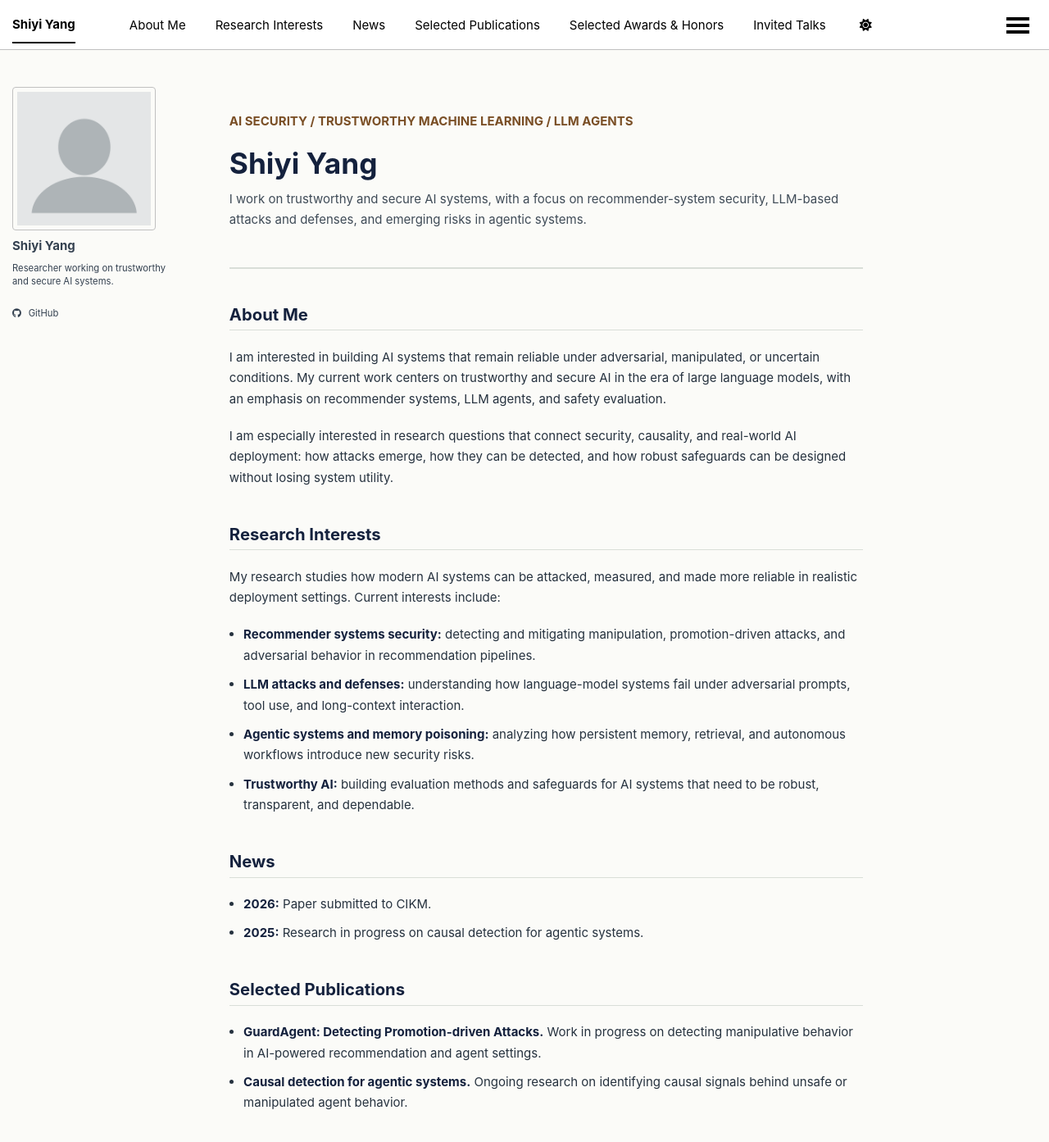
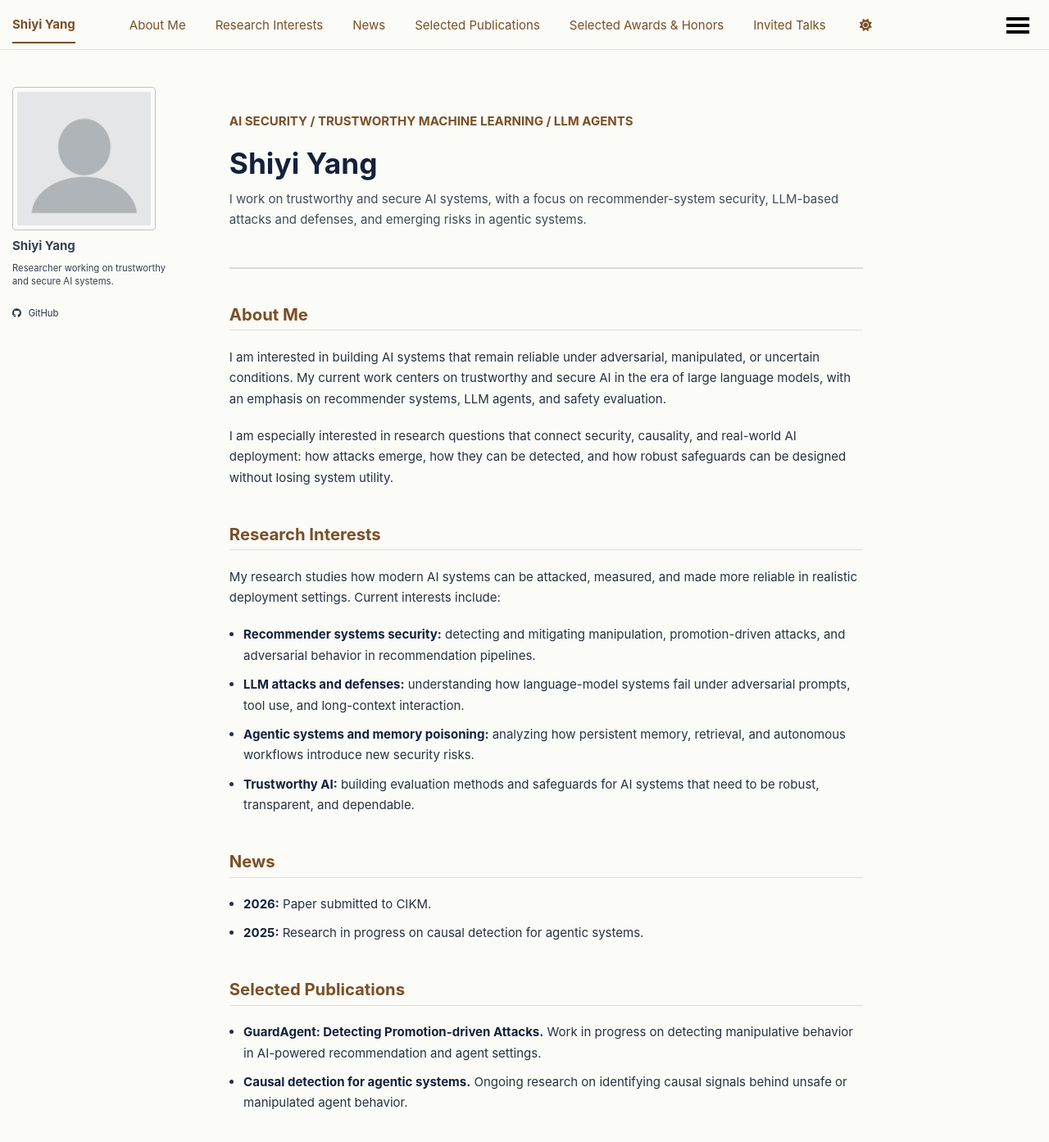
Before and after one commit to shiyiyang-ai/shiyiyang-ai.github.io, a Jekyll site: the page built from _pages/about.md, in a window 1280 px wide and 1400 px high. Shown: the top 1393 px of the window at 82% size. Built offline with Jekyll 4.4.1, drawn with Linux system fonts in a browser that asks for light colours; a script bundle is joined from its source files by our own code; library files that are not in the unit come from our copies.

Commit message:
Tune academic navigation colors

```diff
--- a/assets/css/main.scss
+++ b/assets/css/main.scss
@@ -51,6 +51,51 @@
   background: #fbfbf8;
 }
 
+.masthead,
+.masthead__menu-item,
+.greedy-nav,
+.greedy-nav button,
+.greedy-nav .hidden-links {
+  background: #fbfbf8;
+}
+
+.masthead::after {
+  background: #e4ded2;
+}
+
+.greedy-nav a,
+.masthead__menu-item.selected a,
+.masthead__menu-item.selected a:hover {
+  color: #7a4f26;
+}
+
+.masthead__menu-item.selected a,
+.masthead__menu-item.selected a:hover {
+  border-bottom-color: #7a4f26;
+}
+
+.greedy-nav .visible-links a:before {
+  background: #7a4f26;
+}
+
+.greedy-nav .hidden-links {
+  border-color: #e4ded2;
+  box-shadow: 0 8px 22px rgba(38, 50, 63, 0.14);
+}
+
+.greedy-nav .hidden-links a:hover {
+  color: #7a4f26;
+  background: #f1ece3;
+}
+
+.greedy-nav .hidden-links:before {
+  border-color: #e4ded2 transparent;
+}
+
+.greedy-nav .hidden-links:after {
+  border-color: #fbfbf8 transparent;
+}
+
 .page__content {
   max-width: 860px;
   margin: auto;
@@ -59,7 +104,7 @@
 .page__content h2 {
   margin-top: 2.2em;
   padding-bottom: 0.3em;
-  color: #14213d;
+  color: #7a4f26;
   border-bottom: 1px solid #d9ded8;
   font-size: 1.35em;
 }
@@ -114,6 +159,6 @@
 }
 
 .author__content,
-.author__urls-wrapper {
+author__urls-wrapper {
   color: #344150;
 }
```
